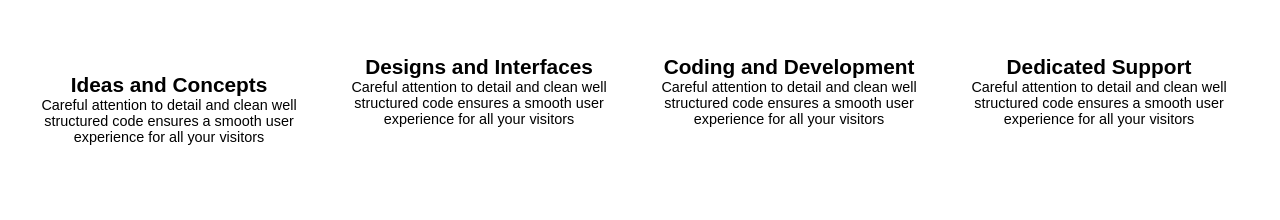
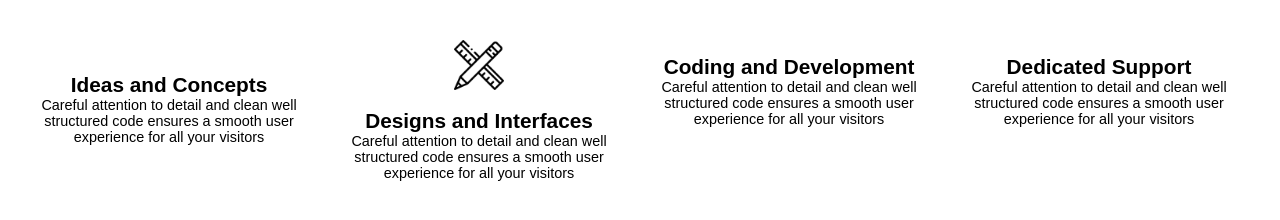
Before and after one commit to Lilyprograms/group-activity2, a plain HTML site: page index.html in a window 1280 px wide. Drawn offline with Linux system fonts and the light colour scheme.

```diff
--- a/index.html
+++ b/index.html
@@ -14,6 +14,7 @@
                     <p>Careful attention to detail and clean well structured code ensures a smooth user experience for all your visitors</p>
                 </div>
                 <div class="Designs_and_Interfaces">
+                    <img src="./school-material.png" alt="" class="school-img">
                     <h3 class="features-title font-alt">Designs and Interfaces</h3>
                     <p>Careful attention to detail and clean well structured code ensures a smooth user experience for all your visitors</p>
                 </div>
--- a/style.css
+++ b/style.css
@@ -54,3 +54,6 @@ margin-left: auto;
 .light-img{
     width: 50px;
 }
+.school-img{
+    width: 50px;
+}
```
Also changed, not shown: support.png (added).
